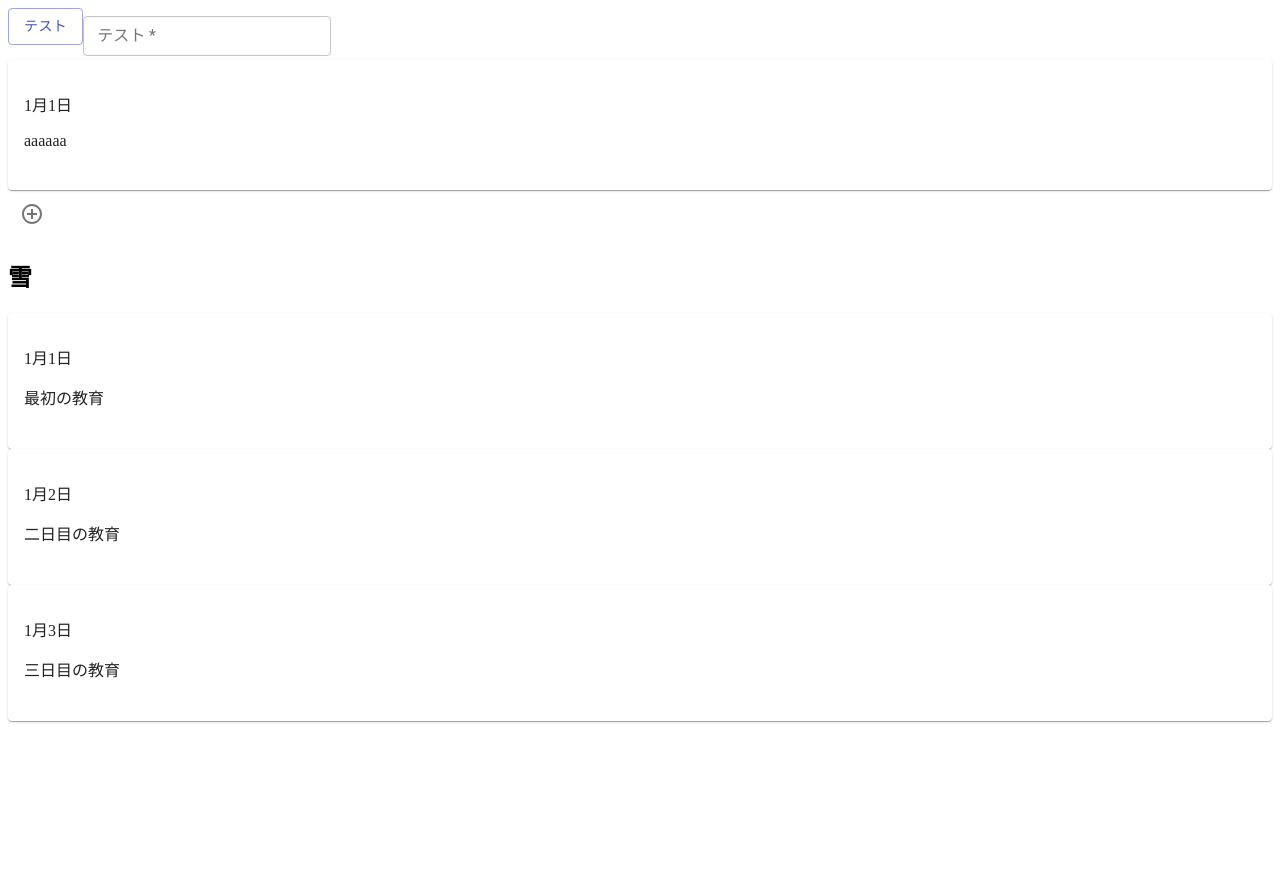
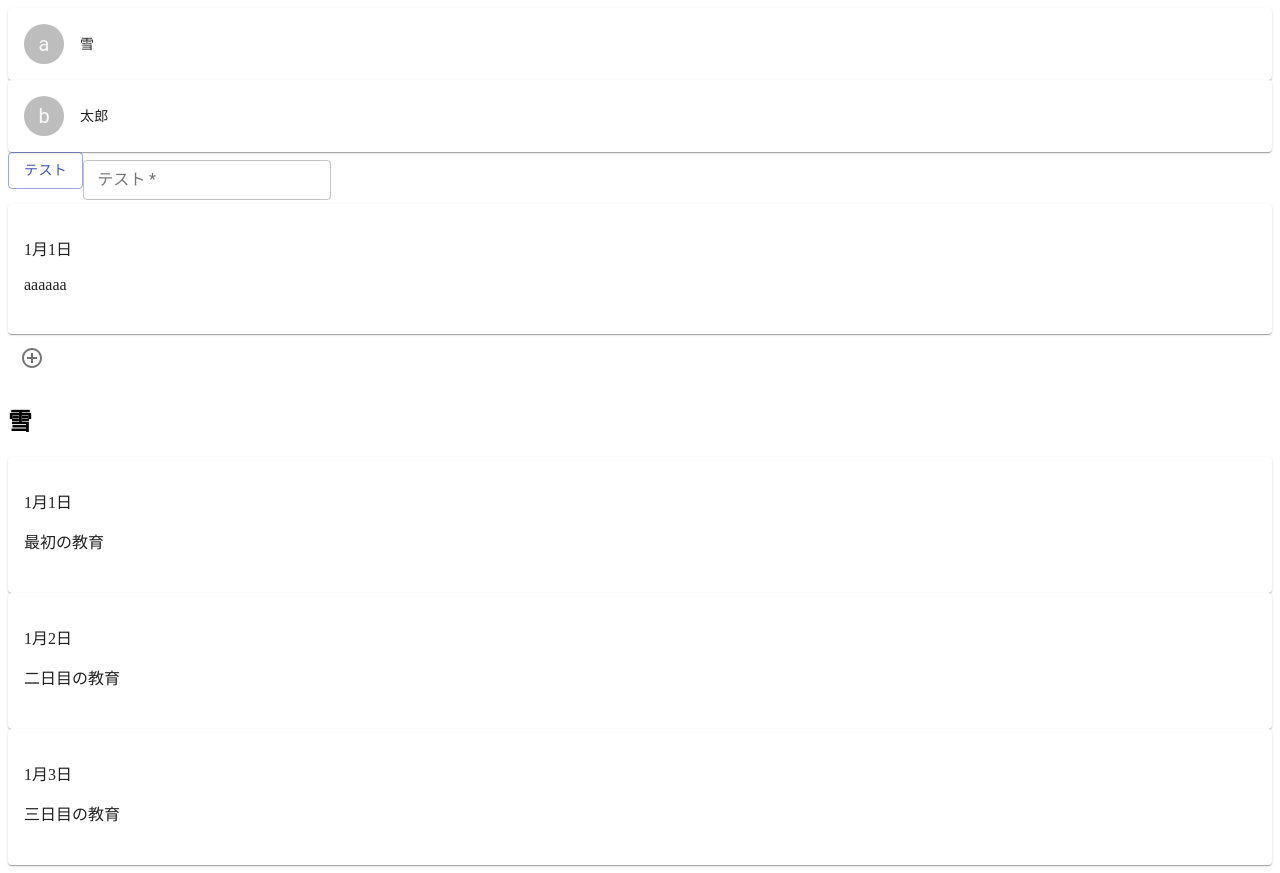
Before and after one commit to yuki-takahashi-0723/tutorApp, a React (Create React App) app: page / in a window 1280 px wide. Before the commit the page ends 800 px from the top, so only its background shows below. Built offline with nearby package versions, Linux system fonts and the light colour scheme.

Commit message:
ユーザーの一覧表示ページを実装

```diff
--- a/src/App.tsx
+++ b/src/App.tsx
@@ -1,5 +1,6 @@
 import React, { useState } from 'react';
 import DiaryList from './pages/diaryList';
+import UserList from './pages/usersList';
 // import DiaryItem from './pages/diaryItem';
 import { AddButton, InputArea, ListCard, PrimaryButton } from './uikit';
 
@@ -17,6 +18,7 @@ const App : React.FC = () => {
       users:[
               {
                 name:'雪',
+                avater:'a',
                 diarys:[
                     {
                       title:'最初の教育',
@@ -37,6 +39,7 @@ const App : React.FC = () => {
               },
               {
                 name:'太郎',
+                avater:'b',
                 diarys:[
                     {
                       title:'最初の教育',
@@ -52,6 +55,7 @@ const App : React.FC = () => {
       users:[
               {
                 name:'うどんまる',
+                avater:'a',
                 diarys:[
                     {
                       title:'最初の教育',
@@ -67,6 +71,9 @@ const App : React.FC = () => {
   //ルーティングを設定するまではここにテスト表記を行う
   return(
     <>
+      <UserList
+        users={testData.masterUser1.users}
+      />
       <PrimaryButton
         label={'テスト'}
         onClick={()=>console.log('aaaa')}
@@ -101,6 +108,8 @@ const App : React.FC = () => {
 
 
 
+
+
     </>
 
   )
--- /dev/null
+++ b/src/pages/usersList.tsx
@@ -0,0 +1,32 @@
+import React from 'react'
+import { ListCard } from '../uikit'
+
+type Props = {
+    users: {
+        name: string;
+        avater: string;
+        diarys: {
+            title: string;
+            day: string;
+            content: string;
+        }[];
+    }[]
+}
+
+
+const UserList:React.FC<Props> = (props) =>{
+    return(
+        <>
+            {
+                props.users.map(user=>{
+                    return <ListCard
+                                name={user.name}
+                                avater={user.avater}
+                           />
+                })
+            }
+        </>
+    )
+}
+
+export default UserList
```
